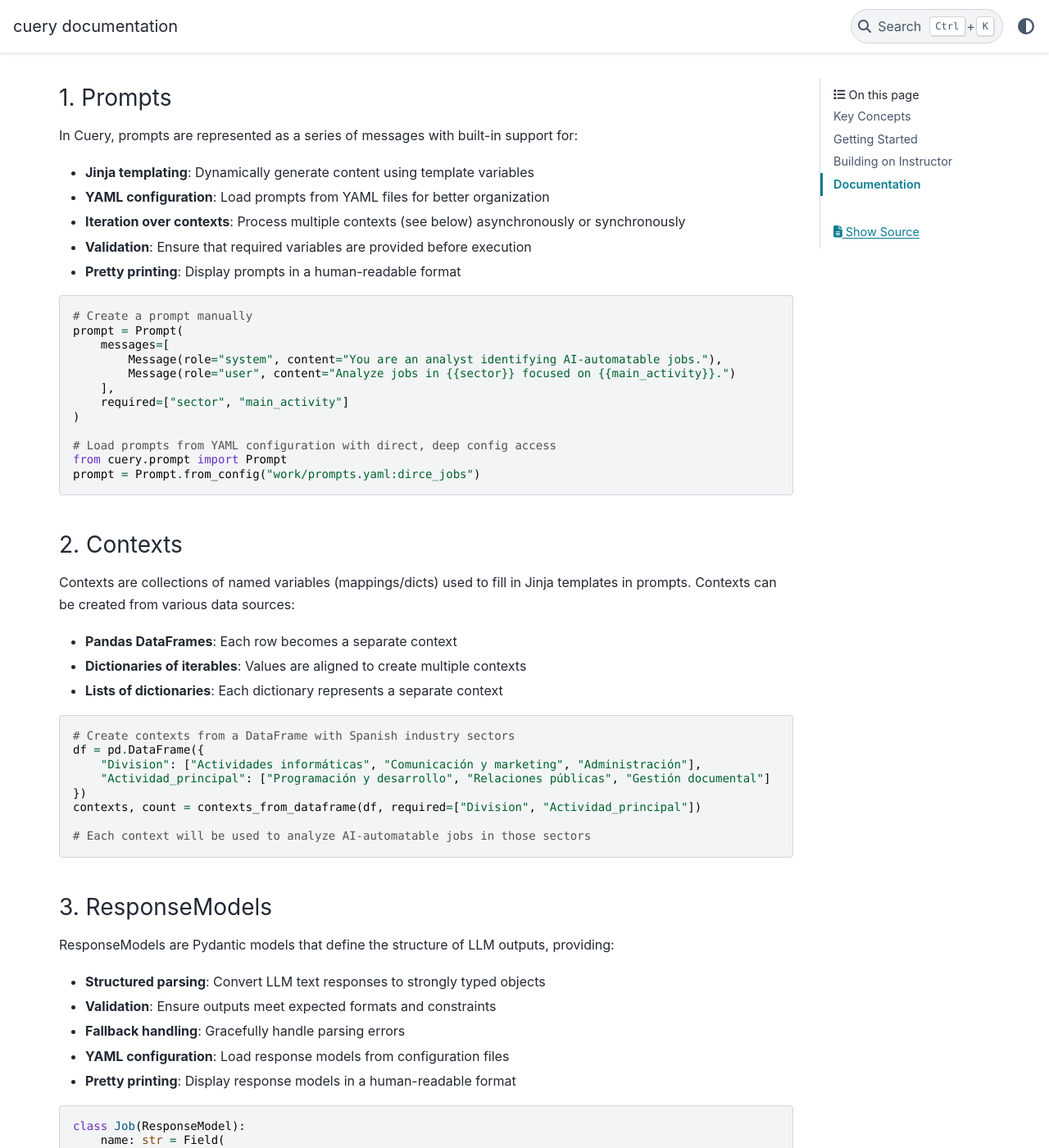
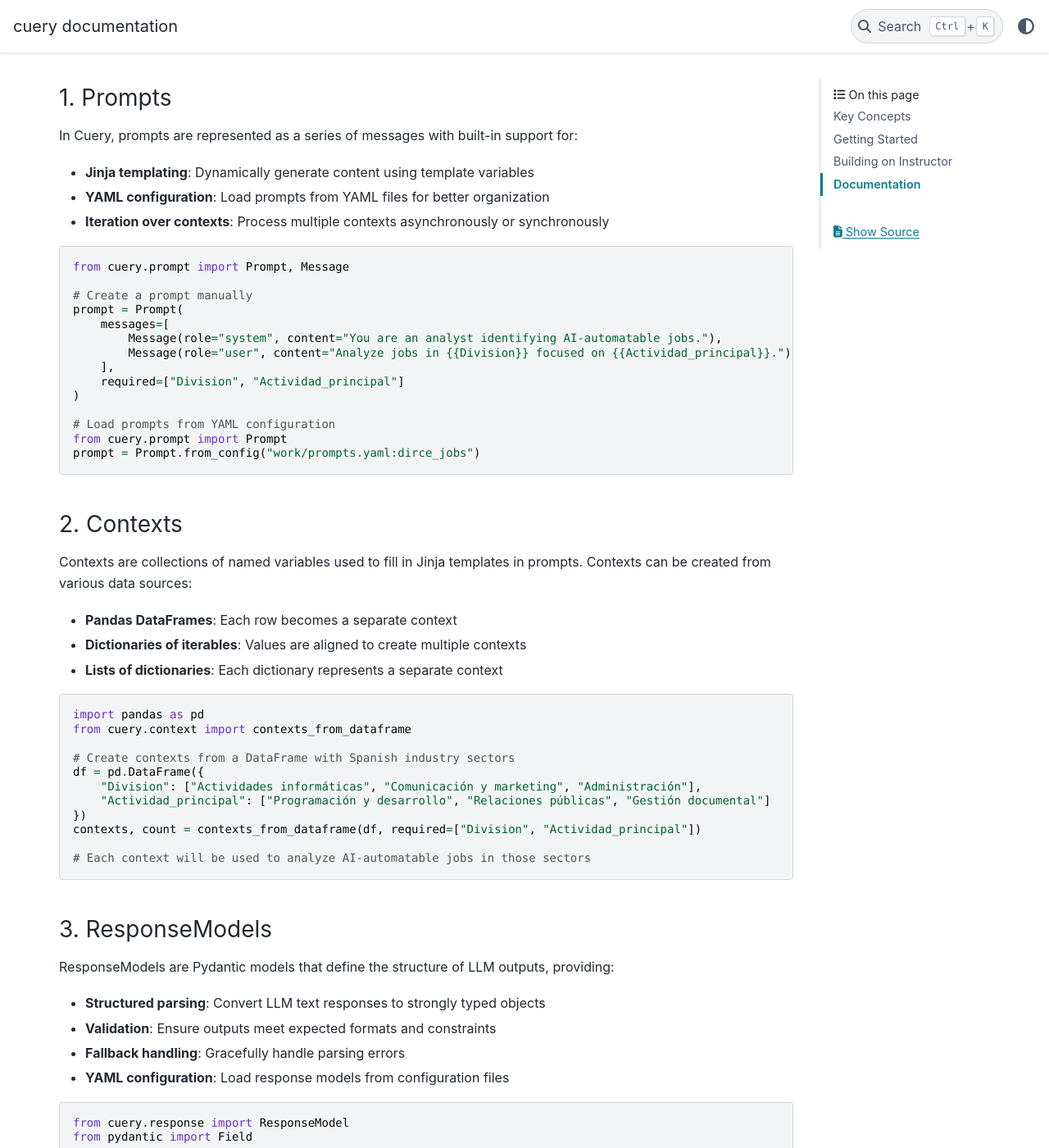
Before and after one commit to graphext/cuery, a Sphinx documentation site: the page built from docs/source/index.rst, in a window 1280 px wide and 1400 px high, scrolled down 314 px. Shown: the whole window at 82% size. Built offline with Sphinx 7.4.7 and the PyData theme 0.15.4, drawn with Linux system fonts in a browser that asks for light colours; some of the changed text lies outside the part shown.

Commit message:
Docs cleanup.

```diff
--- a/docs/source/index.rst
+++ b/docs/source/index.rst
@@ -1,47 +1,55 @@
+.. cuery documentation master file, created by
+   sphinx-quickstart on Tue May 20 11:25:06 2025.
+   You can adapt this file completely to your liking, but it should at least
+   contain the root `toctree` directive.
+
 Cuery: A Python Library for LLM Prompt Management
-=================================================
+================================================
 
 Cuery is a Python library for LLM prompt management that extends the capabilities of the Instructor library. It provides a structured approach to working with prompts, contexts, response models, and tasks for effective LLM workflow management.
 
 Key Concepts
-------------
+-----------
 
 1. Prompts
-~~~~~~~~~~
+~~~~~~~~~
 
 In Cuery, prompts are represented as a series of messages with built-in support for:
 
 - **Jinja templating**: Dynamically generate content using template variables
 - **YAML configuration**: Load prompts from YAML files for better organization
-- **Iteration over contexts**: Process multiple contexts (see below) asynchronously or synchronously
-- **Validation**: Ensure that required variables are provided before execution
-- **Pretty printing**: Display prompts in a human-readable format
+- **Iteration over contexts**: Process multiple contexts asynchronously or synchronously
 
 .. code-block:: python
+
+    from cuery.prompt import Prompt, Message
 
     # Create a prompt manually
     prompt = Prompt(
         messages=[
             Message(role="system", content="You are an analyst identifying AI-automatable jobs."),
-            Message(role="user", content="Analyze jobs in {{sector}} focused on {{main_activity}}.")
+            Message(role="user", content="Analyze jobs in {{Division}} focused on {{Actividad_principal}}.")
         ],
-        required=["sector", "main_activity"]
+        required=["Division", "Actividad_principal"]
     )
 
-    # Load prompts from YAML configuration with direct, deep config access
+    # Load prompts from YAML configuration
     from cuery.prompt import Prompt
     prompt = Prompt.from_config("work/prompts.yaml:dirce_jobs")
 
 2. Contexts
-~~~~~~~~~~~
+~~~~~~~~~~
 
-Contexts are collections of named variables (mappings/dicts) used to fill in Jinja templates in prompts. Contexts can be created from various data sources:
+Contexts are collections of named variables used to fill in Jinja templates in prompts. Contexts can be created from various data sources:
 
 - **Pandas DataFrames**: Each row becomes a separate context
 - **Dictionaries of iterables**: Values are aligned to create multiple contexts
 - **Lists of dictionaries**: Each dictionary represents a separate context
 
 .. code-block:: python
+
+    import pandas as pd
+    from cuery.context import contexts_from_dataframe
 
     # Create contexts from a DataFrame with Spanish industry sectors
     df = pd.DataFrame({
@@ -53,7 +61,7 @@
     # Each context will be used to analyze AI-automatable jobs in those sectors
 
 3. ResponseModels
-~~~~~~~~~~~~~~~~~
+~~~~~~~~~~~~~~~
 
 ResponseModels are Pydantic models that define the structure of LLM outputs, providing:
 
@@ -61,9 +69,11 @@
 - **Validation**: Ensure outputs meet expected formats and constraints
 - **Fallback handling**: Gracefully handle parsing errors
 - **YAML configuration**: Load response models from configuration files
-- **Pretty printing**: Display response models in a human-readable format
 
 .. code-block:: python
+
+    from cuery.response import ResponseModel
+    from pydantic import Field
 
     class Job(ResponseModel):
         name: str = Field(
@@ -82,16 +92,16 @@
             le=10,
         )
 
-    # Multi-output response model (1 context -> N outputs)
+    # Multi-output response model
     class Jobs(ResponseModel):
         jobs: list[Job]
 
     # Create from configuration
     from cuery.response import ResponseModel
-    response_model = ResponseModel.from_config("work/models.yaml:Job")
+    response_model = ResponseModel.from_config("work/models.yaml", "Job")
 
 4. Tasks
-~~~~~~~~
+~~~~~~~
 
 Tasks combine prompts and response models into reusable units of work, simplifying:
 
@@ -99,14 +109,16 @@
 - **Batch processing**: Handle multiple contexts efficiently
 - **Concurrency control**: Process requests in parallel with customizable limits
 - **Response post-processing**: Transform and normalize structured outputs
-- **Error handling**: Manage exceptions and fallback scenarios
-- **Pretty printing**: Display task details in a human-readable format
 
 .. code-block:: python
 
+    from cuery.task import Task
+    from openai import AsyncOpenAI
+    import instructor
+
     # Create a task for finding automatable jobs in Spanish industry sectors
     client = instructor.from_openai(AsyncOpenAI())
-    task = Task(
+    dirce_jobs_task = Task(
         prompt=Prompt.from_config("work/prompts.yaml:dirce_jobs"),
         response=Jobs,
         client=client,
@@ -129,7 +141,7 @@
     flattened_df = dirce_jobs_task.explode_responses(results, df)
 
 Getting Started
----------------
+-------------
 
 .. code-block:: python
 
@@ -140,25 +152,29 @@
     from pydantic import Field
     from cuery.work.tasks import Jobs, Job
 
+    # Set up client
     client = instructor.from_openai(AsyncOpenAI())
 
+    # Create prompt for job automation analysis
     prompt = Prompt(
         messages=[
             {"role": "system", "content": "Identify jobs automatable by AI in this sector."},
-            {"role": "user", "content": "Sector: {{ sector }}\nActivity: {{ activity }}"}
+            {"role": "user", "content": "Sector: {{ Division }}\nActivity: {{ Actividad_principal }}"}
         ],
-        required=["sector", "activity"]
+        required=["Division", "Actividad_principal"]
     )
 
+    # Create task
     job_analyzer = Task(prompt=prompt, response=Jobs, client=client)
 
+    # Execute task
     result = await job_analyzer({
         "Division": "Actividades financieras",
         "Actividad_principal": "Contabilidad y auditoría"
     })
 
 Building on Instructor
-----------------------
+--------------------
 
 Cuery extends the Instructor library with higher-level abstractions for managing prompts and responses in a structured way, with particular emphasis on:
 
@@ -170,7 +186,7 @@
 By providing these abstractions, Cuery aims to simplify the development of complex LLM workflows while maintaining the type safety and structured outputs that Instructor provides.
 
 Documentation
--------------
+-----------
 
 Cuery uses `Sphinx <https://sphinx-autoapi.readthedocs.io/en/latest/>`_ with the `AutoApi extension <https://sphinx-autoapi.readthedocs.io/en/latest/index.html>`_ and the `PyData theme <https://pydata-sphinx-theme.readthedocs.io/en/stable/index.html>`_.
 
```
Also changed, not shown: other parts of docs/source/index.rst (+2 -2 lines).
